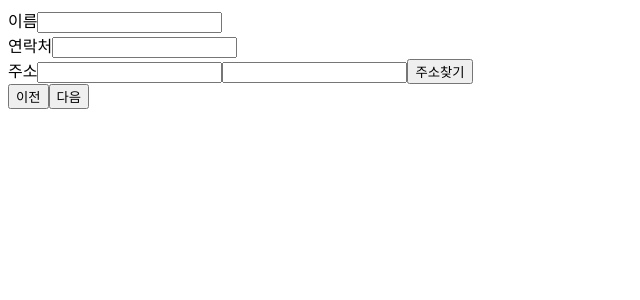
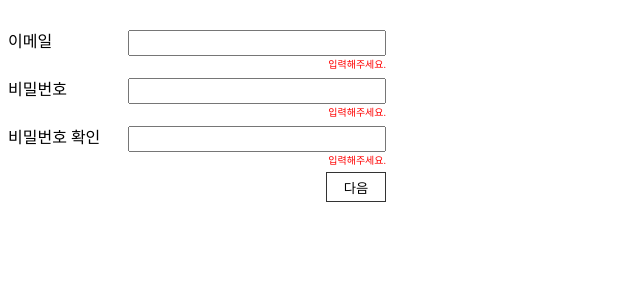
Before and after one commit to leeyoonseo/signup_test, a Nuxt app: page / in a window 1280 px wide. Both pictures are taken after a click on the button "다음". Shown: the top 300 px of the page, without its empty margins (0-640 px from the left). Built offline with nearby package versions, Linux system fonts and the light colour scheme.

Commit message:
개인정보 유효성체크 추가, 마크업 및 스타일 추가

```diff
--- a/components/signupAccount.vue
+++ b/components/signupAccount.vue
@@ -1,23 +1,38 @@
 <template>
-  <div>
-    <div>
-      <label>이메일</label>
+  <div class="account">
+    <div class="account__row">
+      <label class="account__label">이메일</label>
       <input v-model="email"/>
+      <span v-if="isValid('email')" class="valid__message">
+        {{ displayValidMessage('email')  }}
+      </span>
     </div>
-    <div>
-      <label>비밀번호</label>
+    <div class="account__row">
+      <label class="account__label">비밀번호</label>
       <input v-model="password" type="password"/>
+      <span v-if="isValid('password')" class="valid__message">
+        {{ displayValidMessage('password')  }}
+      </span>
     </div>
-    <div>
-      <label>비밀번호 확인</label>
+    <div class="account__row">
+      <label class="account__label">비밀번호 확인</label>
       <input v-model="rePassword" type="password"/>
+      <span v-if="isValid('rePassword')" class="valid__message">
+        {{ displayValidMessage('rePassword')  }}
+      </span>
     </div>
-    <div>
-      <button @click="handleNextStep">다음</button>
+    <div class="account__row button__area">
+      <button
+        class="next__button"
+        @click="handleNextStep"
+      >
+        다음
+      </button>
     </div>
   </div>
 </template>
 <script>
+import { mapGetters } from 'vuex'
 export default {
   name: 'SignupAccount',
   data() {
@@ -25,12 +40,147 @@ export default {
       email: '',
       password: '',
       rePassword: '',
+      valid: [],
     }
+  },
+  computed: {
+    ...mapGetters({
+      user: 'user'
+    }),
+    isValid() {
+      return id => {
+        return this.valid && this.valid.find(v => v.id === id);
+      }
+    },
+    displayValidMessage() {
+      return id => {
+        return this.valid && this.valid.find(v => v.id === id).message;
+      }
+    }
+  },
+  created() {
+    this.email = this.user.email;
+    this.password = this.user.password;
+    this.rePassword = this.user.rePassword;
   },
   methods: {
     handleNextStep() {
-      this.$emit('next');
-    }
+      const { isCheckValid, valid } = this.validate();
+
+      if (isCheckValid) {
+        const { email, password, rePassword } = this;
+        const payload = {
+          email,
+          password,
+          rePassword,
+        };
+
+        this.$store.dispatch('setUser', payload)
+        this.$emit('next', payload);
+      } else {
+        this.valid = valid;
+      }
+    },
+    validate() {
+      // eslint-disable-next-line no-useless-escape
+      const regexEmail = /^[0-9a-zA-Z]([-_\.]?[0-9a-zA-Z])*@[0-9a-zA-Z]([-_\.]?[0-9a-zA-Z])*\.[a-zA-Z]{2,3}$/;
+      const regexPW = /^(?=.*?[A-Z])(?=.*?[a-z])(?=.*?[#?!@$%^&*-]).{8,}$/;
+      let isCheckValid = true;
+      const valid = [];
+
+      if (!this.email) {
+        isCheckValid = false;
+        valid.push({
+          id: 'email',
+          message: '입력해주세요.'
+        });
+      }
+
+      if (!this.password) {
+        isCheckValid = false;
+        valid.push({
+          id: 'password',
+          message: '입력해주세요.'
+        });
+      }
+
+      if (!this.rePassword) {
+        isCheckValid = false;
+        valid.push({
+          id: 'rePassword',
+          message: '입력해주세요.'
+        });
+      }
+
+      if (!regexEmail.test(this.email)) {
+        isCheckValid = false;
+        valid.push({
+          id: 'email',
+          message: '옳바른 이메일 주소를 입력해주세요.'
+        });
+      }
+
+      if (!regexPW.test(this.password)) {
+        isCheckValid = false;
+        valid.push({
+          id: 'password',
+          message: '대문자, 소문자, 특수문자 포함 8자리 이상의 문자열을 비밀번호로 만들어주세요.'
+        });
+      }
+
+      if (this.password !== this.rePassword) {
+        isCheckValid = false;
+        valid.push({
+          id: 'rePassword',
+          message: '비밀번호와 비밀번호 확인의 번호가 다릅니다.'
+        });
+      }
+
+      return { isCheckValid, valid };
+    },
   }
 }
 </script>
+
+<style scoped>
+.account {
+  display: inline-block;
+}
+.account__row {
+  position: relative;
+  margin-top: 20px;
+}
+
+.account__row input {
+  height: 20px;
+  line-height: 20px;
+  width: 250px;
+}
+
+.account__label {
+  display: inline-block;
+  width: 120px;
+}
+
+.button__area {
+  display: flex;
+  justify-content: right;
+}
+
+.next__button {
+  background: #fff;
+  border: 1px solid #333;
+  width: 60px;
+  height: 30px;
+  line-height: 30px;
+  cursor: pointer;
+}
+
+.valid__message {
+  position: absolute;
+  top: 100%;
+  right: 0;
+  font-size: 10px;
+  color: red;
+}
+</style>
```
